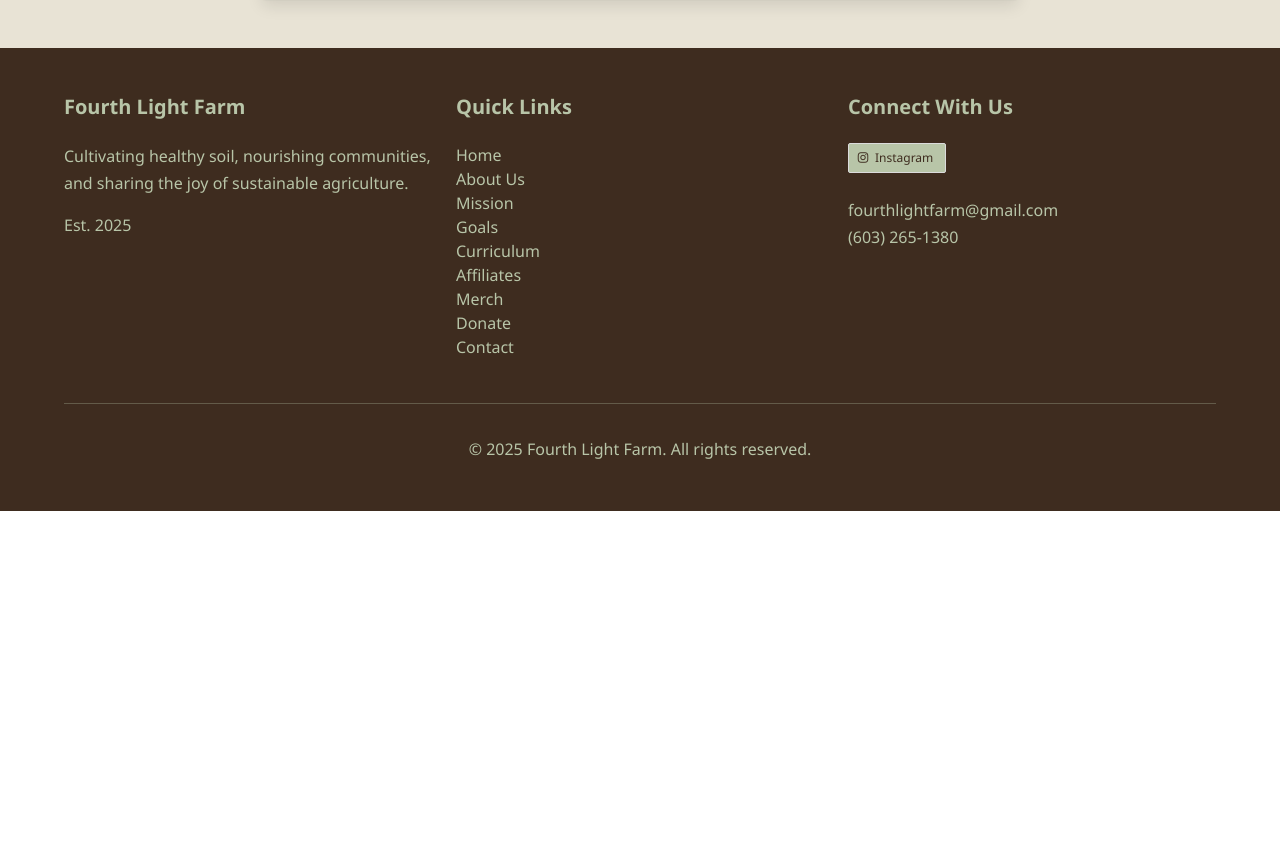
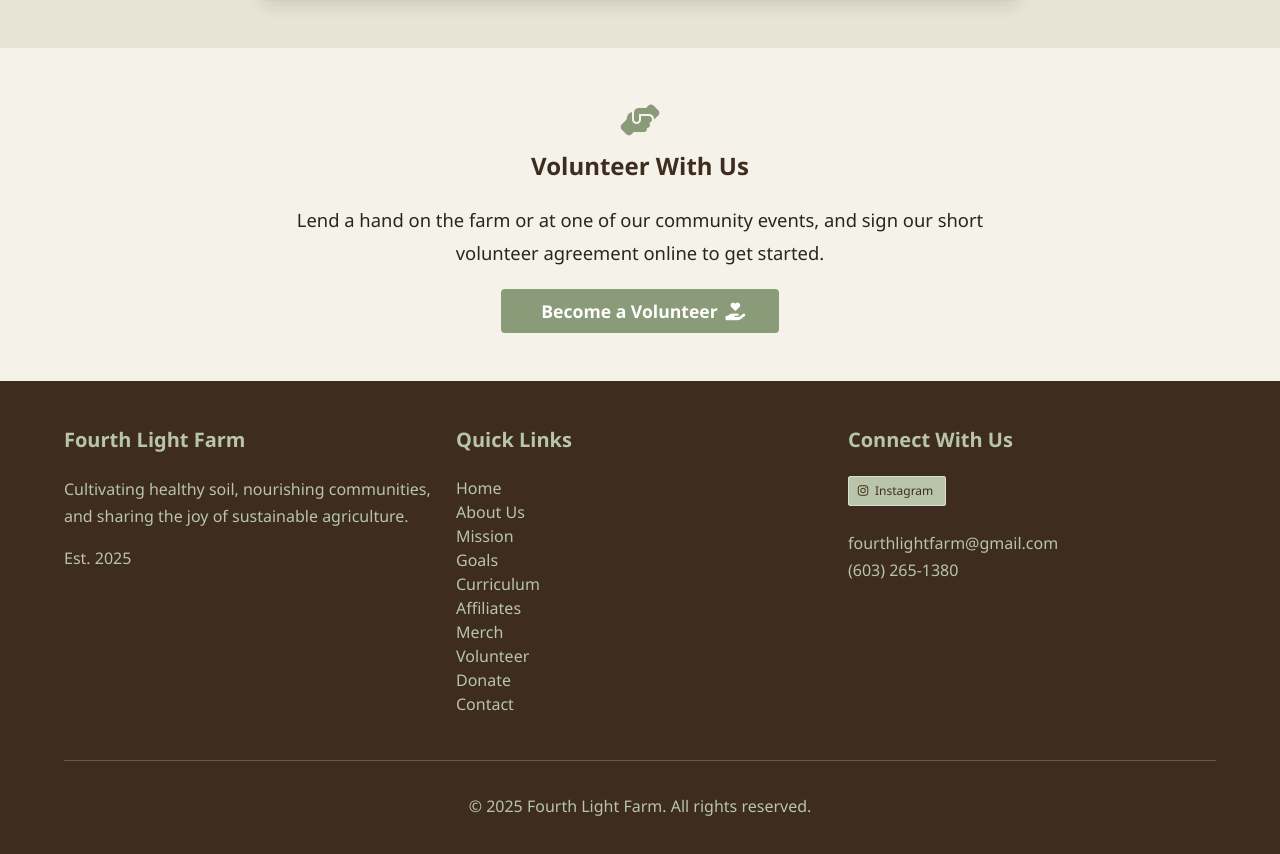
Before and after one commit to dwilla/flf, a plain HTML site: page mission.html in a window 1280 px wide. Shown: the part 1052-1906 px from the top of the page. Before the commit the page ends 1563 px from the top, so only its background shows below. Drawn offline with nearby package versions, Linux system fonts and the light colour scheme.

Commit message:
Add Volunteer to Quick Links and a volunteering blurb on the Mission page
Co-Authored-By: Claude Sonnet 5.5 <noreply@anthropic.com>

```diff
--- a/mission.html
+++ b/mission.html
@@ -130,6 +130,37 @@
     </div>
   </section>
 
+  <!-- Volunteer blurb -->
+
+  <section class="section">
+
+    <div class="container">
+
+      <div class="columns is-centered">
+
+        <div class="column is-8 has-text-centered">
+
+          <span class="icon is-large" style="color: var(--flf-medium-green);"><i class="fas fa-hands-helping fa-2x"></i></span>
+
+          <h3 class="title is-4 has-text-earth mt-2">Volunteer With Us</h3>
+
+          <p style="font-size: 1.15rem; line-height: 1.8;">Lend a hand on the farm or at one of our community events, and sign our short volunteer agreement online to get started.</p>
+
+          <div style="margin-top: 1.25rem;">
+
+            <a href="volunteer.html" class="button is-primary-custom is-medium"><span>Become a Volunteer</span><span class="icon"><i class="fas fa-hand-holding-heart"></i></span></a>
+
+          </div>
+
+        </div>
+
+      </div>
+
+    </div>
+
+  </section>
+
+
   <!-- Footer -->
   <footer class="footer">
     <div class="container">
@@ -151,6 +182,7 @@
             <li><a href="curriculum.html">Curriculum</a></li>
             <li><a href="affiliates.html">Affiliates</a></li>
             <li><a href="merch.html">Merch</a></li>
+            <li><a href="volunteer.html">Volunteer</a></li>
             <li><a href="index.html#donate">Donate</a></li>
             <li><a href="index.html#contact">Contact</a></li>
           </ul>
```
Also changed, not shown: 404.html (+1 -0 lines), about.html (+1 -0 lines), affiliates.html (+1 -0 lines), curriculum.html (+1 -0 lines), goals.html (+1 -0 lines), index.html (+1 -0 lines), merch.html (+1 -0 lines), volunteer.html (+1 -0 lines).
